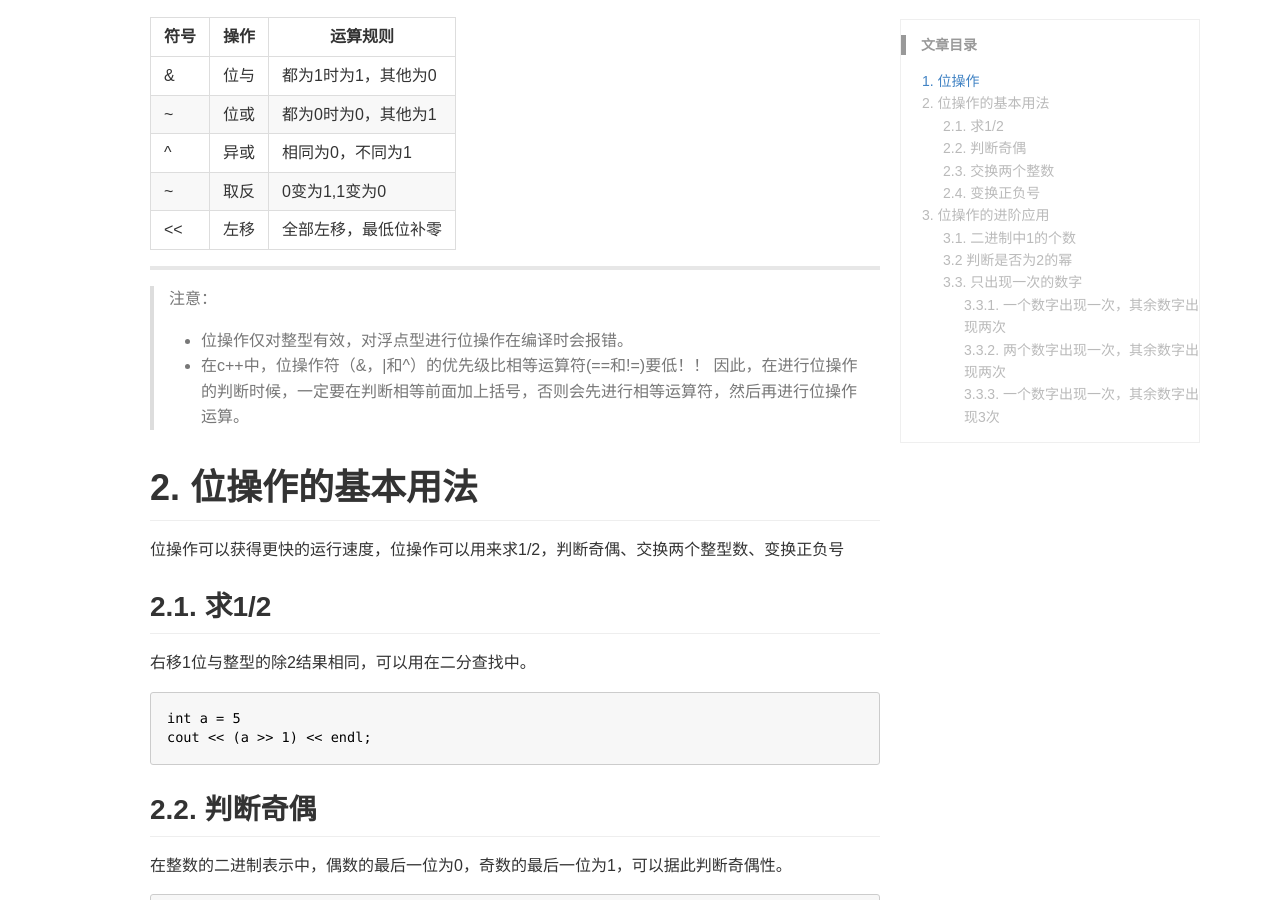
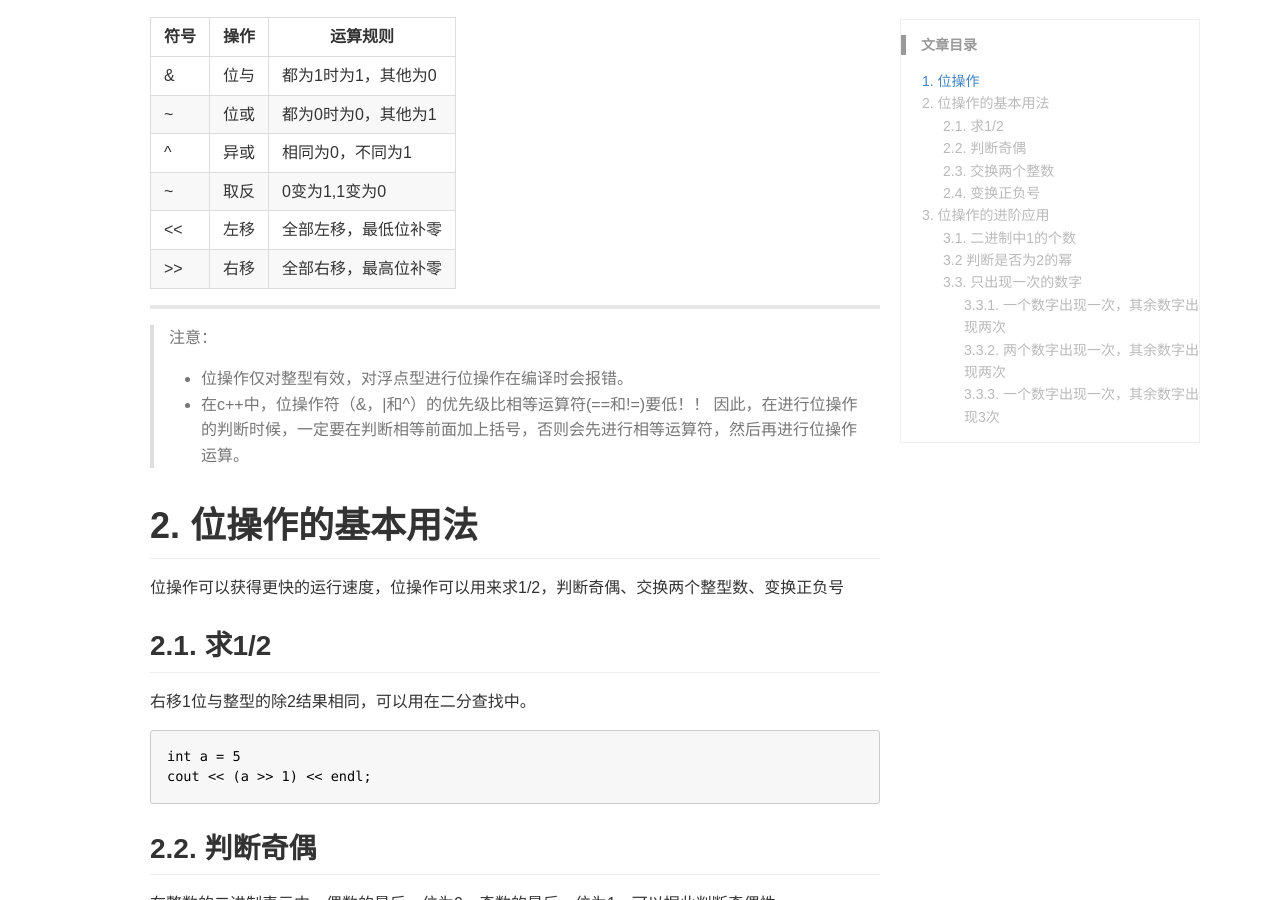
Before and after one commit to ShengfaZhu/ShengfaZhu.github.io, a Jekyll site: the page built from _posts/2019-06-15-bit-manipulation.md, in a window 1280 px wide and 900 px high, scrolled down 341 px. Built offline with Jekyll 4.4.1, drawn with Linux system fonts in a browser that asks for light colours; comment, search, counter and statistics services are not loaded.

Commit message:
add \>\>

```diff
--- a/_posts/2019-06-15-bit-manipulation.md
+++ b/_posts/2019-06-15-bit-manipulation.md
@@ -16,6 +16,7 @@ keywords: 位操作, 求1的数量
 ^ | 异或 | 相同为0，不同为1
 ~ | 取反 | 0变为1,1变为0
 \<\< | 左移 | 全部左移，最低位补零
+\>\> | 右移 | 全部右移，最高位补零
 
 * * *
 
```
